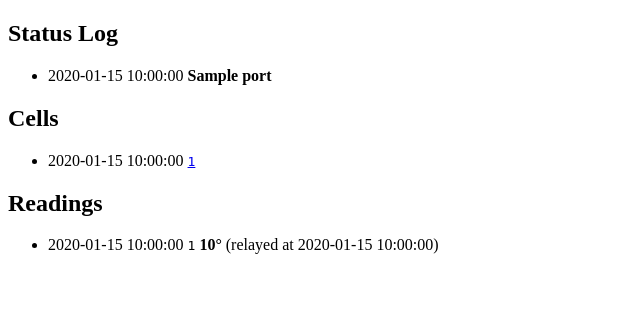
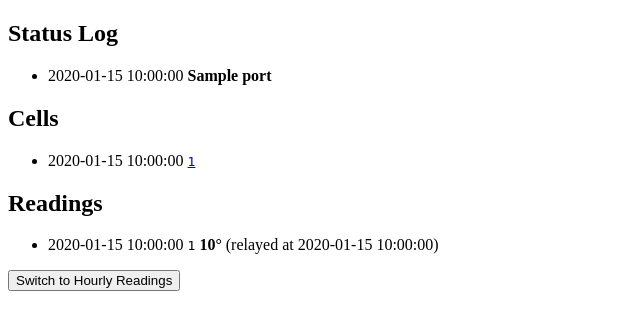
Before and after one commit to heatseeknyc/tunnel, a Flask app: page /hubs/1 in a window 1280 px wide. Shown: the top 330 px of the page, without its empty margins (0-640 px from the left). Run offline with Flask 2, Linux system fonts and the light colour scheme; a database or web service that is not in the repository returns one stand-in record (values such as "Sample title"); some libraries are stand-ins or nearby versions.

Commit message:
'Switch to Hourly Readings' button

```diff
--- a/app/app.py
+++ b/app/app.py
@@ -1,6 +1,7 @@
 from datetime import datetime
 import logging; logging.basicConfig(level=logging.INFO)
 import operator
+import subprocess
 
 import flask
 import flask.views
@@ -14,7 +15,6 @@ db = psycopg2.connect(host='localhost', user='webdb', password='password',
 
 @app.teardown_request
 def teardown_request(exception):
-    logging.info('sup')
     if exception:
         db.rollback()
         logging.error(exception)
@@ -64,6 +64,18 @@ class Hub(flask.views.MethodView):
         readings = cursor.fetchall()
         return flask.render_template('hub.html', logs=logs, cells=cells, readings=readings)
 
+    def patch(self, hub_id):
+        # TODO actually look at the data, which should be something like hourly=true...
+        cursor = db.cursor()
+        cursor.execute('select port from hubs where hub_id=%s'
+                       ' order by time desc limit 1', (hub_id,))
+        row = cursor.fetchone()
+        if not row: return 'no ssh port for hub', 404
+
+        logging.info(subprocess.check_output(['ssh', '-p', str(row['port']), 'localhost',
+                                              'cd firmware && sudo python3 -m hub.hourly']))
+        return 'ok'
+
 @route('/cells/<cell_id>', 'cell')
 class Cell(flask.views.MethodView):
     def get(self, cell_id):
--- /dev/null
+++ b/app/static/hub.js
@@ -0,0 +1,5 @@
+$(function() {
+    $('#hourly').click(function() {
+	$.ajax({method: 'PATCH', data: {hourly: true}});
+    });
+});
--- a/app/templates/hub.html
+++ b/app/templates/hub.html
@@ -1,4 +1,5 @@
 {% extends "base.html" %}
+{% block head %}<script src="/static/hub.js"></script>{% endblock %}
 {% block title %}Hub {{ request.view_args.hub_id }}{% endblock %}
 {% block body %}
 <h2>Status Log</h2>
@@ -24,4 +25,6 @@
   </li>
   {% endfor %}
 </ul>
+
+<button id="hourly">Switch to Hourly Readings</button>
 {% endblock %}
```
